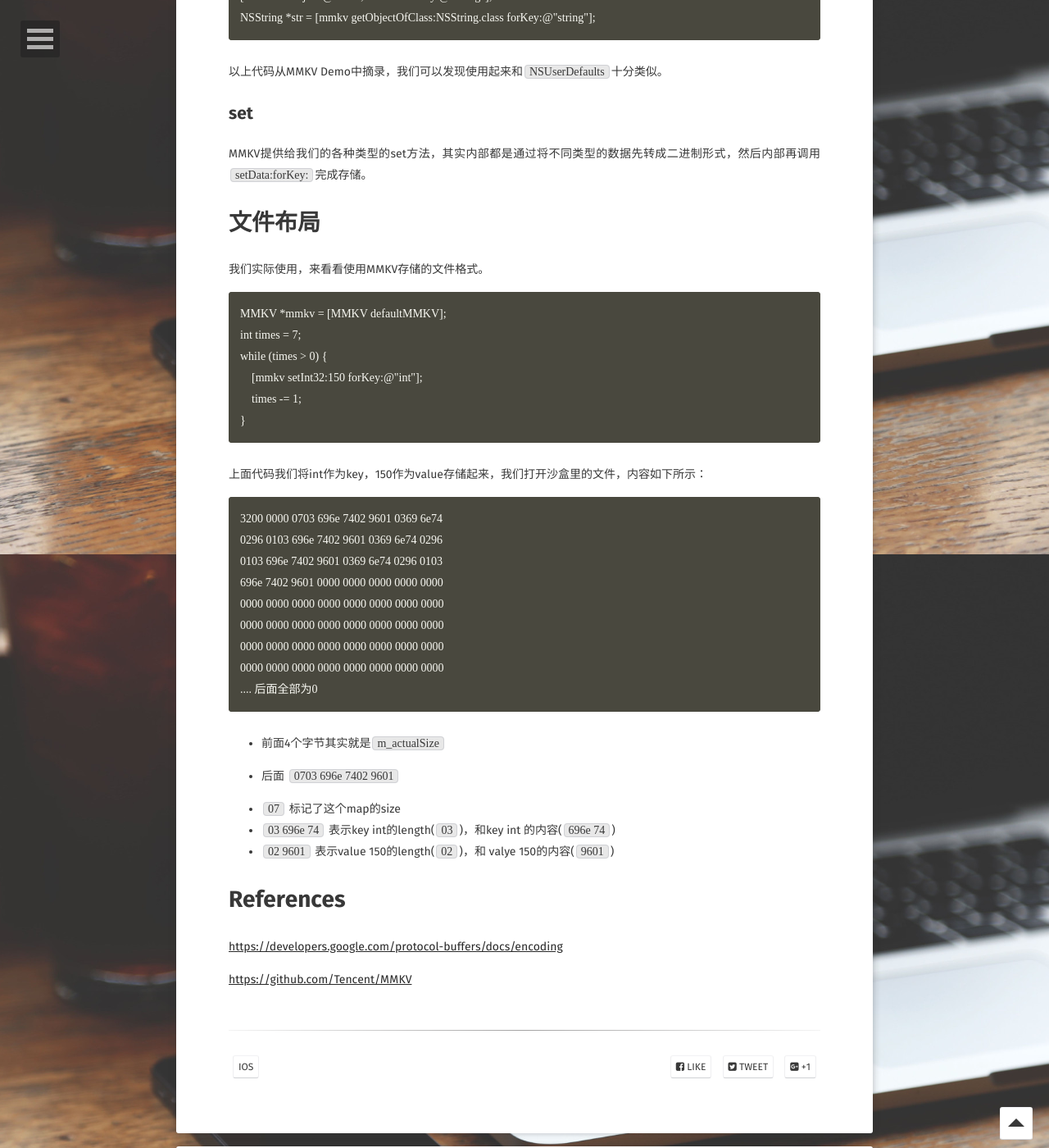
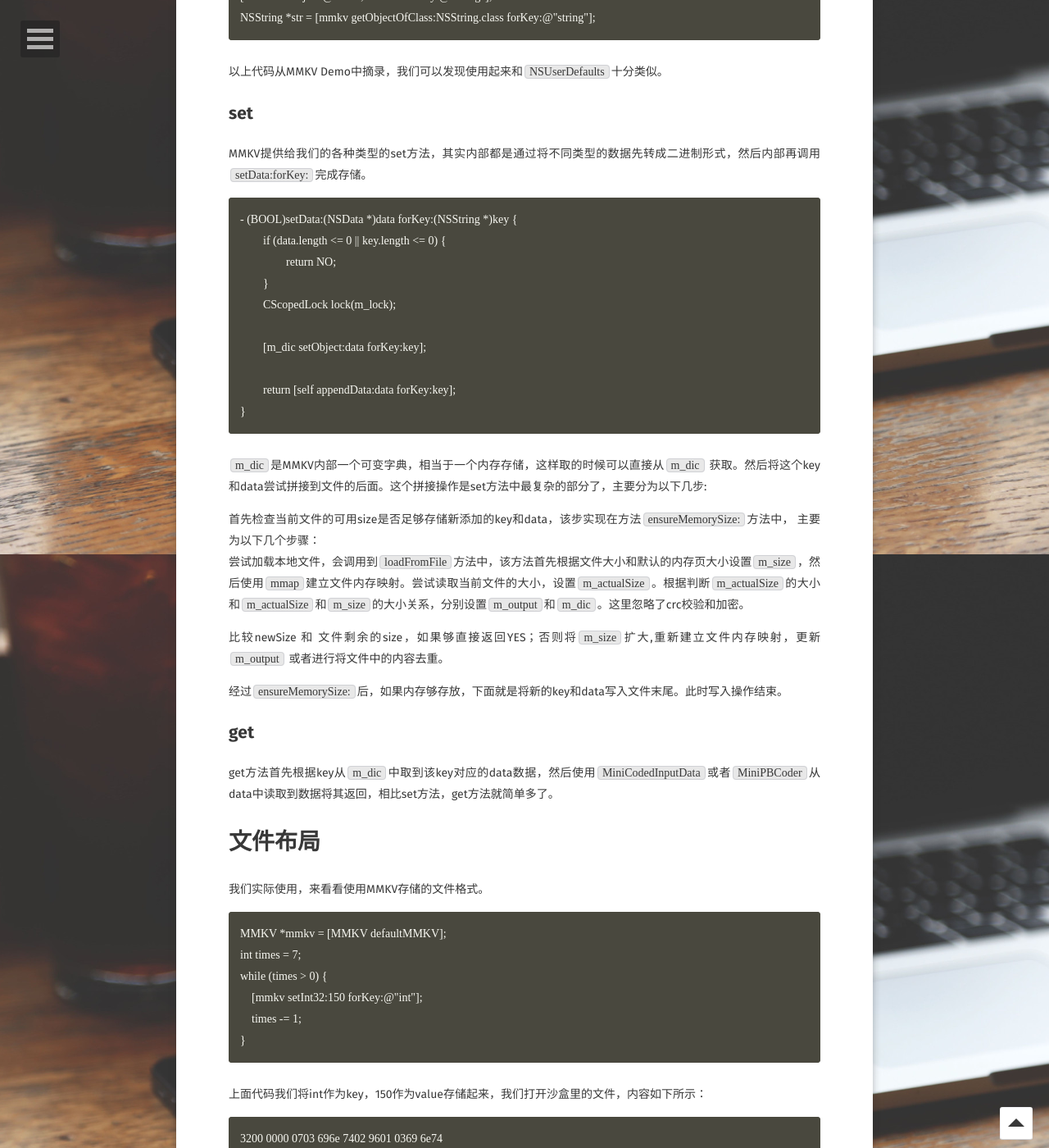
Before and after one commit to longjianjiang/longjianjiang.github.io, a Jekyll site: the page built from _posts/2018-11-02-mmkv.md, in a window 1280 px wide and 1400 px high, scrolled down 11024 px. Shown: the whole window at 82% size. Built offline with Jekyll 4.4.1, drawn with Linux system fonts in a browser that asks for light colours; some web fonts are replaced; comment, search, counter and statistics services are not loaded.

Commit message:
update mmkv

````diff
--- a/_posts/2018-11-02-mmkv.md
+++ b/_posts/2018-11-02-mmkv.md
@@ -447,6 +447,31 @@
 
 MMKV提供给我们的各种类型的set方法，其实内部都是通过将不同类型的数据先转成二进制形式，然后内部再调用`setData:forKey:`完成存储。
 
+```
+- (BOOL)setData:(NSData *)data forKey:(NSString *)key {
+	if (data.length <= 0 || key.length <= 0) {
+		return NO;
+	}
+	CScopedLock lock(m_lock);
+
+	[m_dic setObject:data forKey:key];
+
+	return [self appendData:data forKey:key];
+}
+```
+
+`m_dic`是MMKV内部一个可变字典，相当于一个内存存储，这样取的时候可以直接从`m_dic` 获取。然后将这个key和data尝试拼接到文件的后面。这个拼接操作是set方法中最复杂的部分了，主要分为以下几步:
+
+首先检查当前文件的可用size是否足够存储新添加的key和data，该步实现在方法`ensureMemorySize:`方法中， 主要为以下几个步骤：
+尝试加载本地文件，会调用到`loadFromFile`方法中，该方法首先根据文件大小和默认的内存页大小设置`m_size`，然后使用`mmap`建立文件内存映射。尝试读取当前文件的大小，设置`m_actualSize`。根据判断`m_actualSize`的大小和`m_actualSize`和`m_size`的大小关系，分别设置`m_output`和`m_dic`。这里忽略了crc校验和加密。
+
+比较newSize 和 文件剩余的size，如果够直接返回YES；否则将`m_size`扩大,重新建立文件内存映射，更新`m_output` 或者进行将文件中的内容去重。
+
+经过`ensureMemorySize:`后，如果内存够存放，下面就是将新的key和data写入文件末尾。此时写入操作结束。
+
+## get
+
+get方法首先根据key从`m_dic`中取到该key对应的data数据，然后使用`MiniCodedInputData`或者`MiniPBCoder`从data中读取到数据将其返回，相比set方法，get方法就简单多了。
 
 # 文件布局
 
````
